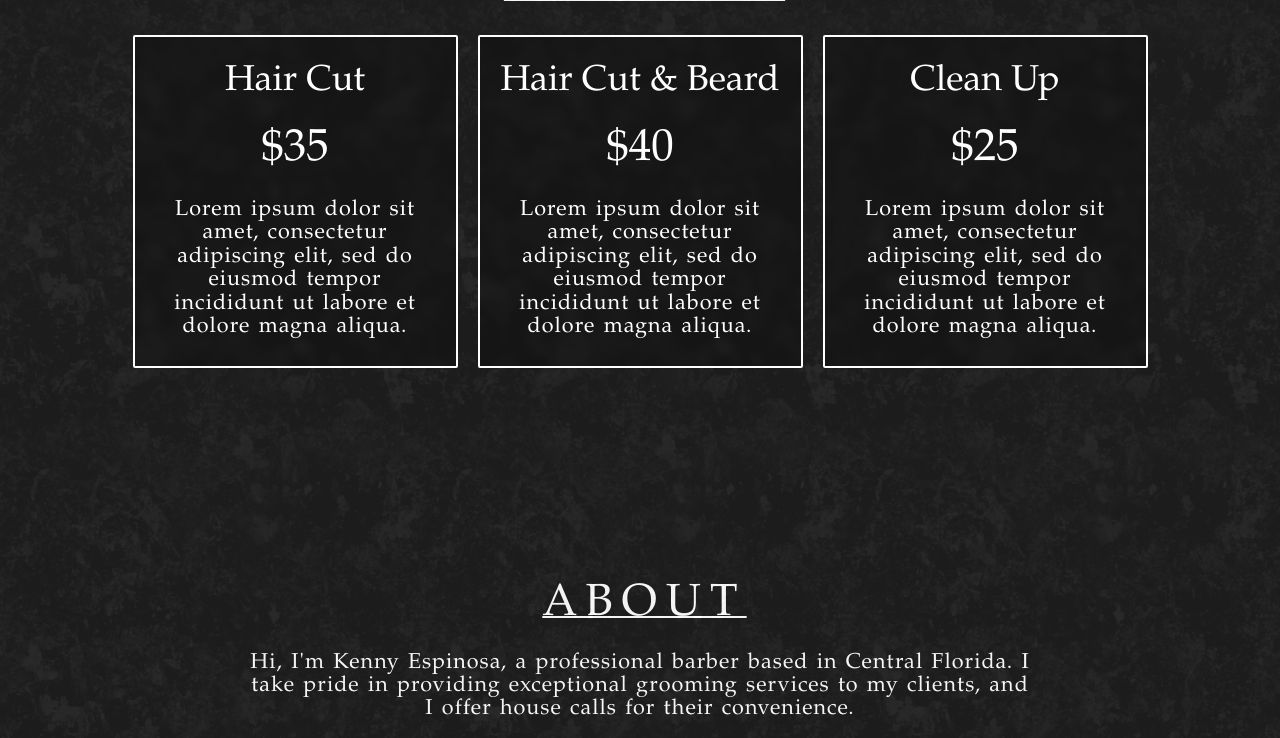
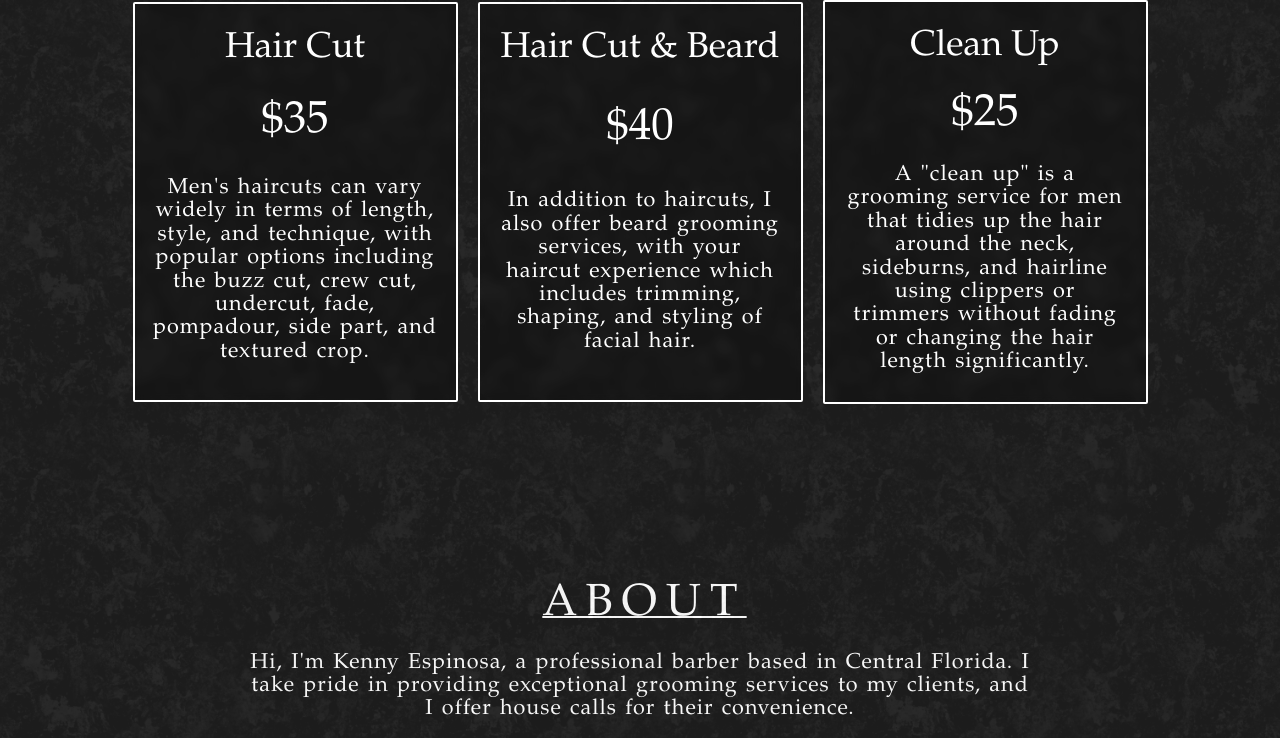
Before and after one commit to reynaldos/kenny_cuts, a React (Create React App) app: page / in a window 1280 px wide. Shown: the part 1048-1786 px from the top of the page. Built offline with nearby package versions, Linux system fonts and the light colour scheme; no server answers.

Commit message:
services text changed

```diff
--- a/src/components/services.js
+++ b/src/components/services.js
@@ -6,17 +6,17 @@ const serviceInfo = [
   {
     title: 'Hair Cut',
     price: '35',
-    body: 'Lorem ipsum dolor sit amet, consectetur adipiscing elit, sed do eiusmod tempor incididunt ut labore et dolore magna aliqua.'
+    body: "Men's haircuts can vary widely in terms of length, style, and technique, with popular options including the buzz cut, crew cut, undercut, fade, pompadour, side part, and textured crop."
   },
   {
     title: 'Hair Cut & Beard',
     price: '40',
-    body: 'Lorem ipsum dolor sit amet, consectetur adipiscing elit, sed do eiusmod tempor incididunt ut labore et dolore magna aliqua.'
+    body: "In addition to haircuts, I also offer beard grooming services, with your haircut experience which includes trimming, shaping, and styling of facial hair."
   },
   {
     title: 'Clean Up',
     price: '25',
-    body: 'Lorem ipsum dolor sit amet, consectetur adipiscing elit, sed do eiusmod tempor incididunt ut labore et dolore magna aliqua.'
+    body: 'A "clean up" is a grooming service for men that tidies up the hair around the neck, sideburns, and hairline using clippers or trimmers without fading or changing the hair length significantly.'
   },
 ]
 
@@ -32,7 +32,7 @@ const Services = () => {
           <div key={index}>
             <h5>{info.title}</h5>
             <h3>${info.price}</h3>
-            <Text>{info.body}</Text>
+            <Text style={{flex:'1.5'}}>{info.body}</Text>
           </div>)
         })}
 
@@ -55,11 +55,14 @@ const Wrapper = styled.div`
   gap: 20px;
 
 
+
   div{
+
+      /* flex-grow: 1;  */
       background-color: rgba(0,0,0,.25);
       backdrop-filter: blur(4px);
       width: 325px;
-      /* min-height: 325px; */
+      min-height: 400px;
       padding: 1.5rem 1rem;
       display: flex;
       flex-direction: column;
@@ -84,13 +87,18 @@ const Wrapper = styled.div`
         font-size: 2.5rem;
         line-height: 2.5rem;
         margin: 1.5rem auto;
+        flex: 2;
+        display: flex;
+        align-items: center;
+
 
     }
 
       @media screen and (max-width: ${({theme}) => theme.breakpoint.xs}){
        width: calc(100% - 2rem);
-       height: 275px;
-      min-height: auto;
+        min-height: auto;
+       height: 300px;
+
 
 
        h5{
```
